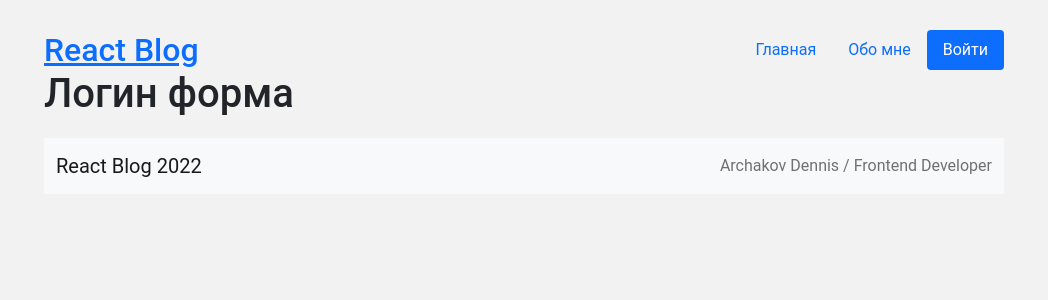
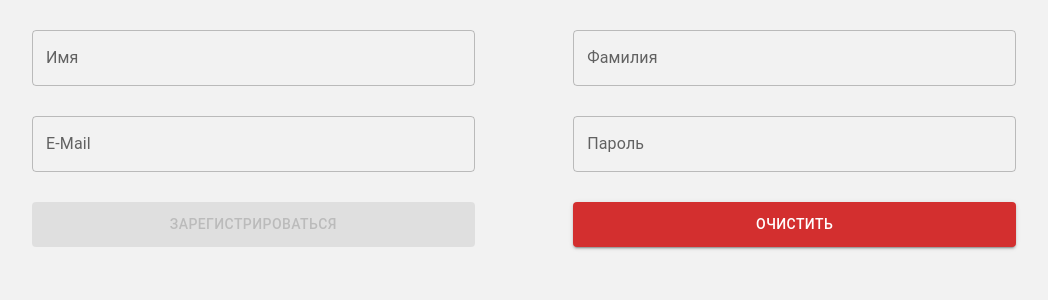
Before and after one commit to magickdaad/home-work-1, a React (Create React App) app: page /login in a window 1280 px wide. Shown: the top 300 px of the page, without its empty margins (116-1164 px from the left). Built offline with nearby package versions, Linux system fonts and the light colour scheme.

Commit message:
Добавление формы регистрации

```diff
--- a/src/index.css
+++ b/src/index.css
@@ -223,3 +223,14 @@ body {
   align-items: center;
   justify-content: space-between;
 }
+
+.row {
+  display: flex;
+  justify-content: space-between;
+  margin-bottom: 30px;
+}
+
+.text,
+.btn {
+  width: 45%;
+}
--- a/src/index.js
+++ b/src/index.js
@@ -2,7 +2,7 @@ import React from 'react';
 import ReactDOM from 'react-dom';
 import 'bootstrap/dist/css/bootstrap.min.css';
 import './index.css';
-import App from './tutorial-7/App';
+import App from './tutorial-8/App';
 import { BrowserRouter } from 'react-router-dom';
 
 ReactDOM.render(
--- a/src/tutorial-6/components/Review.jsx
+++ b/src/tutorial-6/components/Review.jsx
@@ -7,7 +7,7 @@ const Review = ({ name, message, index }) => {
   const { deleteComment } = React.useContext(AppContext);
   return (
     <div className="review">
-      <Avatar className="review__avatar">{name[0]}</Avatar>
+      <Avatar className="review__avatar">A</Avatar>
       <div className="review__content">
         <h3 className="review__name">{name}</h3>
         <p className="review__text">{message}</p>
--- a/src/tutorial-7/App.js
+++ b/src/tutorial-7/App.js
@@ -7,6 +7,8 @@ import { NotFound } from './pages/NotFound';
 import { Footer } from './components/Footer';
 import { FullArticle } from './components/FullArticle';
 import { Routes, Route } from 'react-router-dom';
+import { Login } from './pages/Login';
+import { Profile } from './pages/Profile';
 
 function App() {
   // const pathname = window.location.pathname;
@@ -19,7 +21,8 @@ function App() {
       <Routes>
         <Route path="/" element={<Home />} exact />
         <Route path="/about" element={<About />} />
-        <Route path="/login" element={<h1>Логин форма</h1>} />
+        <Route path="/login" element={<Login />} />
+        <Route path="/profile" element={<Profile />} />
         <Route path="/post/:id" element={<FullArticle />} />
         <Route path="*" element={<NotFound />} />
       </Routes>
--- a/src/tutorial-7/components/Header.jsx
+++ b/src/tutorial-7/components/Header.jsx
@@ -1,9 +1,29 @@
 import React from 'react';
-import { Nav } from 'react-bootstrap';
-import { Link, useLocation } from 'react-router-dom';
+import { Button, Nav } from 'react-bootstrap';
+import { Link, useNavigate, useLocation } from 'react-router-dom';
 
 export const Header = () => {
+  const [isAuth, setIsAuth] = React.useState(false);
   const { pathname } = useLocation();
+  const navigate = useNavigate();
+
+  React.useEffect(() => {
+    if (window.localStorage.getItem('token')) {
+      setIsAuth(true);
+    } else {
+      setIsAuth(false);
+    }
+  }, [pathname]);
+
+  const handleClickAuth = () => {
+    if (isAuth && window.confirm('Вы действительно хотите выйти')) {
+      window.localStorage.removeItem('token');
+      navigate('/');
+      setIsAuth(false);
+    } else {
+      navigate('/login');
+    }
+  };
   return (
     <div className="header">
       <Link to="/">
@@ -21,11 +41,9 @@ export const Header = () => {
             Обо мне
           </Nav.Link>
         </Nav.Item>
-        <Nav.Item>
-          <Nav.Link active={pathname === '/login'} to="/login" as={Link}>
-            Войти
-          </Nav.Link>
-        </Nav.Item>
+        <Button onClick={handleClickAuth} variant={isAuth ? 'danger' : 'dark'}>
+          {isAuth ? 'Выйти' : 'Войти'}
+        </Button>
       </Nav>
     </div>
   );
--- /dev/null
+++ b/src/tutorial-7/pages/Login.jsx
@@ -0,0 +1,59 @@
+import React, { useState } from 'react';
+import { Form, Button } from 'react-bootstrap';
+import { useNavigate } from 'react-router-dom';
+
+export const Login = () => {
+  const [filds, setFilds] = useState({ email: '', password: '' });
+  const navigate = useNavigate();
+
+  const onSubmit = async (evt) => {
+    evt.preventDefault();
+    const resp = await fetch(
+      `https://mentor.archakov.im/api/mock/login?email=${filds.email}&password=${filds.password}`,
+    );
+
+    if (resp.ok) {
+      const { token } = await resp.json();
+      localStorage.setItem('token', token);
+      navigate('/profile');
+    } else {
+      alert('Неверный логин или пароль');
+    }
+  };
+
+  const handleChangeInput = (evt) => {
+    setFilds({
+      ...filds,
+      [evt.target.name]: evt.target.value,
+    });
+  };
+
+  return (
+    <Form onSubmit={onSubmit}>
+      <Form.Group className="mb-3" controlId="formBasicEmail">
+        <Form.Label>Email</Form.Label>
+        <Form.Control
+          name="email"
+          onChange={handleChangeInput}
+          type="email"
+          placeholder="Enter email"
+          value={filds.email}
+        />
+      </Form.Group>
+
+      <Form.Group className="mb-3" controlId="formBasicPassword">
+        <Form.Label>Password</Form.Label>
+        <Form.Control
+          name="password"
+          onChange={handleChangeInput}
+          type="password"
+          placeholder="Password"
+          value={filds.password}
+        />
+      </Form.Group>
+      <Button variant="primary" type="submit">
+        Submit
+      </Button>
+    </Form>
+  );
+};
--- /dev/null
+++ b/src/tutorial-7/pages/Profile.jsx
@@ -0,0 +1,9 @@
+import React from 'react';
+import { Navigate } from 'react-router-dom';
+
+export const Profile = () => {
+  if (!window.localStorage.getItem('token')) {
+    return <Navigate to="/" />;
+  }
+  return <h1>Страница авторизованного пользователя</h1>;
+};
--- /dev/null
+++ b/src/tutorial-8/App.js
@@ -0,0 +1,85 @@
+import React, { useState } from 'react';
+import { Button, TextField } from '@mui/material';
+
+const App = () => {
+  const [filds, setFilds] = useState({ firstName: '', lastName: '', email: '', password: '' });
+
+  const handleChangeInput = (evt) => {
+    setFilds({ ...filds, [evt.target.name]: evt.target.value });
+  };
+
+  const handleClickRegistr = () => {
+    if (!filds.email.includes('@')) {
+      alert('Некорректный email');
+      return;
+    }
+    if (filds.firstName.length < 3 || filds.lastName.length < 3) {
+      alert('Некорректное имя или фамилия');
+      return;
+    }
+    if (filds.password.length <= 6) {
+      alert('Некорректный пароль');
+      return;
+    }
+    console.log(filds);
+    handleClickClear();
+  };
+
+  const handleClickClear = () => {
+    setFilds({ firstName: '', lastName: '', email: '', password: '' });
+  };
+
+  const isValid = !!filds.firstName && !!filds.lastName && !!filds.email && !!filds.password;
+
+  return (
+    <div className="app">
+      <div className="row">
+        <TextField
+          onChange={handleChangeInput}
+          value={filds.firstName}
+          className="text"
+          name="firstName"
+          label="Имя"
+        />
+        <TextField
+          onChange={handleChangeInput}
+          value={filds.lastName}
+          className="text"
+          name="lastName"
+          label="Фамилия"
+        />
+      </div>
+      <div className="row">
+        <TextField
+          onChange={handleChangeInput}
+          value={filds.email}
+          className="text"
+          name="email"
+          label="E-Mail"
+        />
+        <TextField
+          onChange={handleChangeInput}
+          value={filds.password}
+          className="text"
+          name="password"
+          label="Пароль"
+        />
+      </div>
+      <div className="row">
+        <Button
+          disabled={!isValid}
+          onClick={handleClickRegistr}
+          className="btn"
+          variant="contained"
+        >
+          Зарегистрироваться
+        </Button>
+        <Button onClick={handleClickClear} className="btn" variant="contained" color="error">
+          Очистить
+        </Button>
+      </div>
+    </div>
+  );
+};
+
+export default App;
```
Also changed, not shown: src/tutorial-6/App.js (+13 -11 lines).
